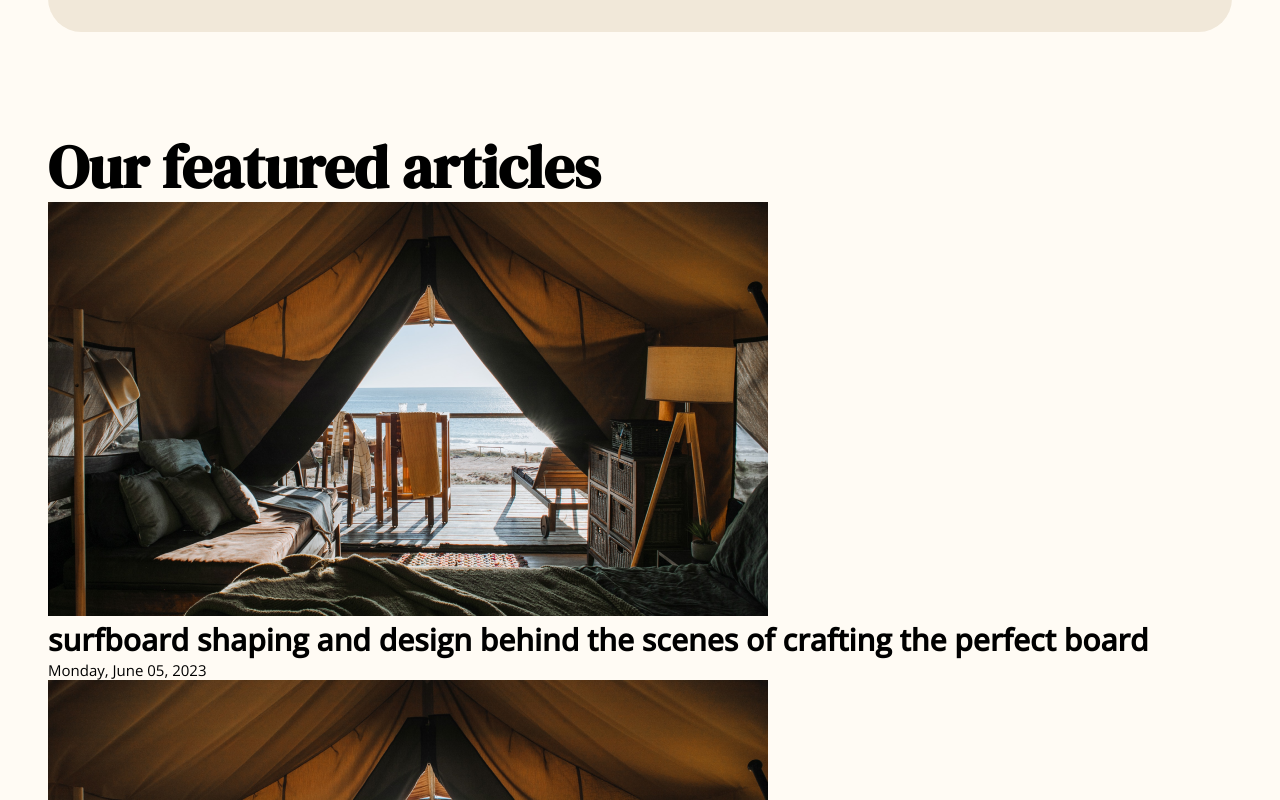
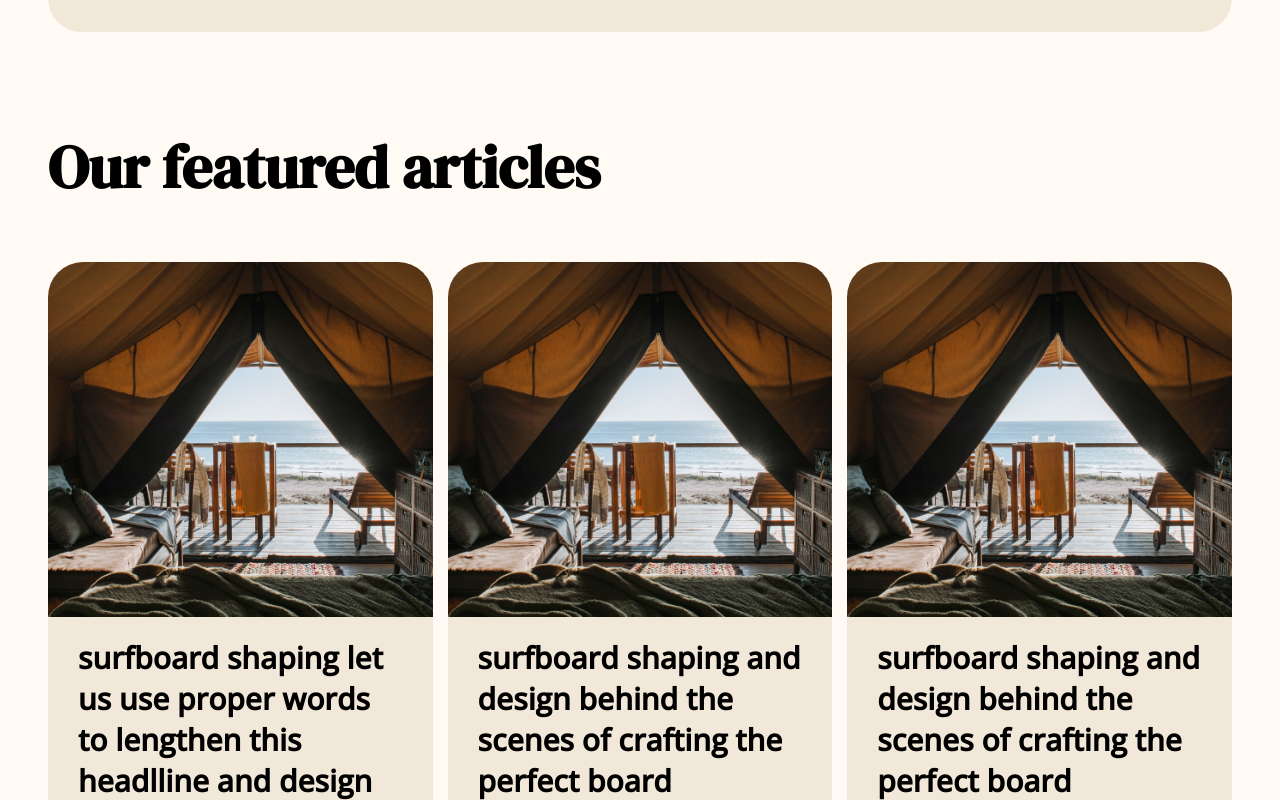
Before and after one commit to maksymkushnirov/surf-camp, a Next.js app in the folder surf-camp-fe/: page /blog in a window 1280 px wide. Shown: the part 960-1760 px from the top of the page. Built offline with nearby package versions, Linux system fonts and the light colour scheme.

Commit message:
45 featured items style

```diff
--- a/surf-camp-fe/app/_components/FeaturedItems/FeaturedArticle.jsx
+++ b/surf-camp-fe/app/_components/FeaturedItems/FeaturedArticle.jsx
@@ -4,7 +4,7 @@ const FeaturedArticle = ({ article }) => {
   return (
     // <h1>{article.headline}</h1>;
 
-    <Link href={`/blog/${article.dlug}`} className="featured-items__article">
+    <Link href={`/blog/${article.slug}`} className="featured-items__article">
       <div className="featured-items__article-img">
         <img
           src={article.featuredImage}
--- a/surf-camp-fe/app/_components/FeaturedItems/FeaturedItems.jsx
+++ b/surf-camp-fe/app/_components/FeaturedItems/FeaturedItems.jsx
@@ -3,7 +3,7 @@ import FeaturedArticle from "./FeaturedArticle";
 const FeaturedItems = ({ headline, items }) => {
   return (
     <section className="featured-items">
-      <h3 className="featured-items__Headline">
+      <h3 className="featured-items__headline">
         {headline || "Our featured articles"}
       </h3>
       <div className="featured-items__container">
@@ -12,6 +12,7 @@ const FeaturedItems = ({ headline, items }) => {
           <FeaturedArticle key={item.slug} article={item} />
         ))}
       </div>
+      <button className="btn btn--medium btn--turquoise">See more</button>
     </section>
   );
 };
--- a/surf-camp-fe/app/blog/page.jsx
+++ b/surf-camp-fe/app/blog/page.jsx
@@ -22,7 +22,7 @@ export default function Page(data) {
   const featuredArticles = [
     {
       headline:
-        "surfboard shaping and design behind the scenes of crafting the perfect board ",
+        "surfboard shaping let us use proper words to lengthen this headlline and design behind the scenes of crafting the perfect board ",
       slug: "/blog/whatever",
       date: "Monday, June 05, 2023",
       featuredImage: "/assets/hero-experience.png",
--- /dev/null
+++ b/surf-camp-fe/sass/components/_featured-items.scss
@@ -0,0 +1,57 @@
+.featured-items {
+  display: flex;
+  flex-direction: column;
+  align-items: center;
+  width: 100%;
+
+  &__container {
+    display: flex;
+    flex-wrap: wrap;
+    width: 100%;
+    column-gap: 1.25%;
+    row-gap: 6rem;
+    margin-bottom: 6rem;
+  }
+
+  &__article {
+    display: flex;
+    flex-direction: column;
+    width: 32.5%;
+  }
+
+  &__headline {
+    margin-bottom: 6rem;
+    margin-right: auto;
+  }
+
+  &__article-img {
+    width: 100%;
+    height: 35.5rem;
+
+    & img {
+      width: 100%;
+      height: 100%;
+      object-fit: cover;
+      border-radius: 3.5rem 3.5rem 0 0;
+    }
+  }
+
+  &__article-text {
+    display: flex;
+    flex-direction: column;
+    justify-content: space-between;
+    padding: 2rem 3rem 3.5rem;
+    background-color: $light-brown;
+    border-radius: 0 0 3.5rem 3.5rem;
+    flex-grow: 1;
+
+    // &--event {
+    //   & h5 {
+    //     margin-bottom: 3rem;
+    //   }
+    //   & .bold {
+    //     margin-top: auto;
+    //   }
+    // }
+  }
+}
--- a/surf-camp-fe/sass/main.scss
+++ b/surf-camp-fe/sass/main.scss
@@ -9,6 +9,7 @@
 @import "components/hero-section";
 @import "components/info-block";
 @import "components/input";
+@import "components/featured-items";
 
 @import "components/blog/highlight-article";
 @import "components/blog/newsletter";
```
Also changed, not shown: surf-camp-fe/sass/pages/_blog.scss (+8 -0 lines).
